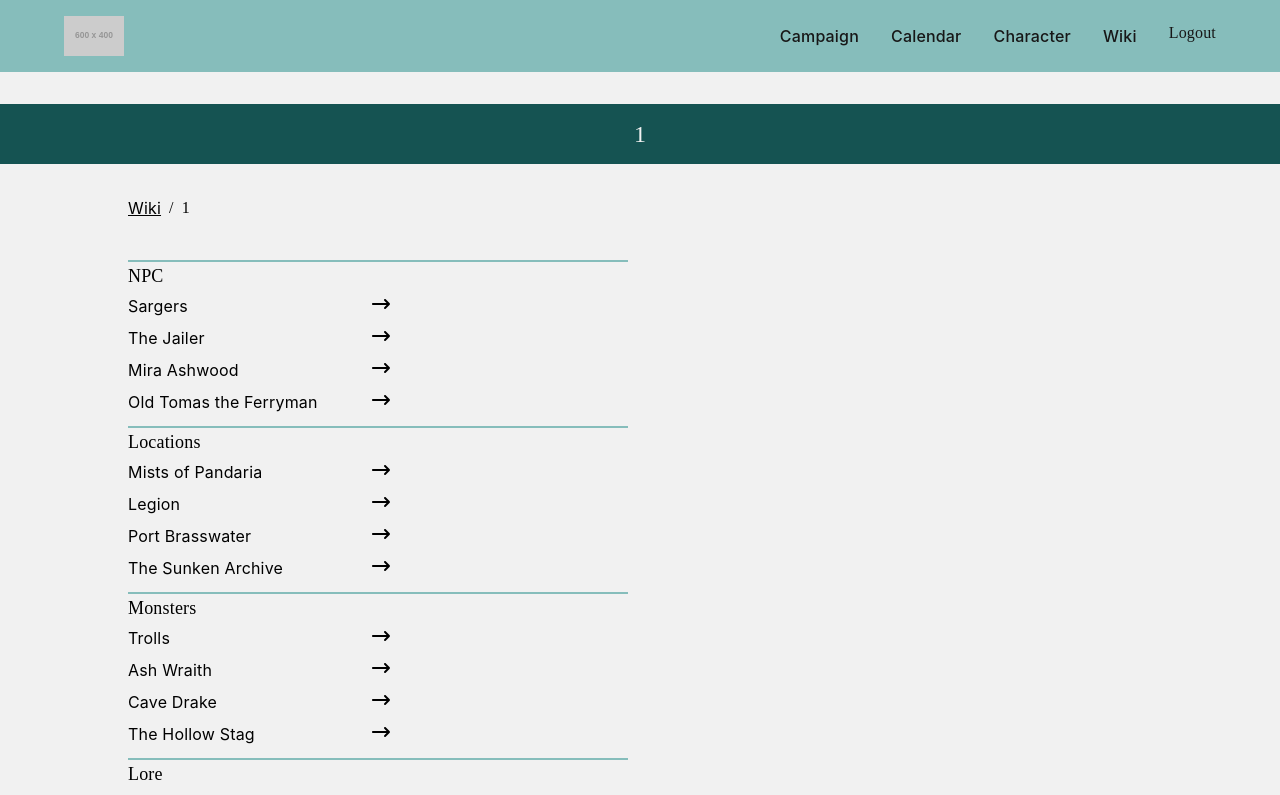
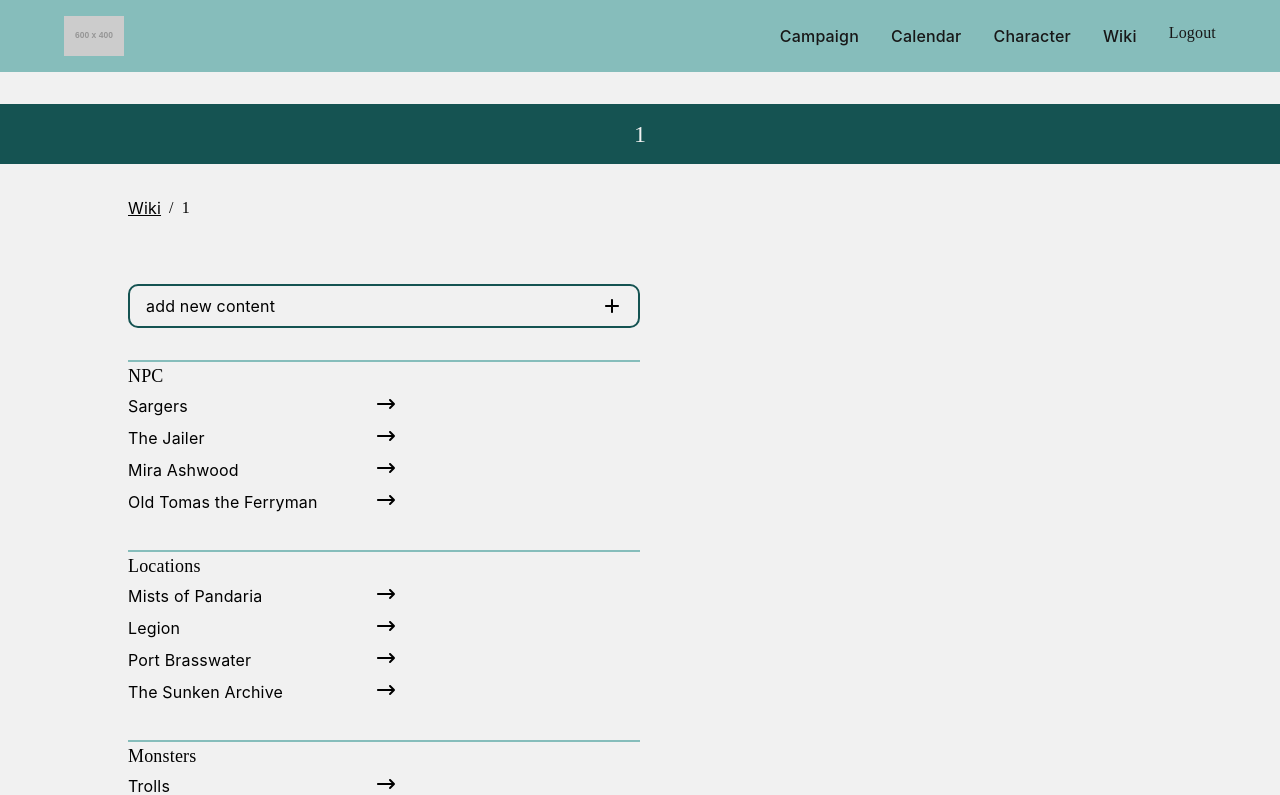
Before and after one commit to juleskj/dnd-react-flask, a React (Vite) app: page /wiki/1 in a window 1280 px wide. Shown: the top 795 px of the page. Built offline with nearby package versions, Linux system fonts and the light colour scheme; a web font is replaced by a local one.

Commit message:
small changes

```diff
--- a/src/components/AddButton.tsx
+++ b/src/components/AddButton.tsx
@@ -23,7 +23,7 @@ function AddButton({
 
   return (
     <button
-      className={`${css} hover-scale  border-2 ${colors[color]} cursor-pointer flex items-center justify-between py-2 px-4   rounded-[10px] w-full md:max-w-full lg:max-w-85`}
+      className={`${css} hover-scale  border-2 ${colors[color]} flex items-center justify-between py-2 px-4   rounded-[10px] w-full md:max-w-full lg:max-w-85`}
       {...props}
     >
       {btnText}
--- a/src/components/wiki/AddWikiBtn.tsx
+++ b/src/components/wiki/AddWikiBtn.tsx
@@ -63,6 +63,8 @@ function AddWikiBtn({
   return (
     <div ref={menuRef}>
       <AddButton
+        icon={icon}
+        color={color}
         btnText={btnText}
         onClick={() => setIsOpen(true)}
         aria-label="Open menu"
--- a/src/index.css
+++ b/src/index.css
@@ -142,7 +142,7 @@ header {
 }
 
 .hover-scale {
-  @apply active:scale-[0.98] hover:scale-[1.02] duration-100 ease-in;
+  @apply cursor-pointer active:scale-[0.98] hover:scale-[1.02] duration-100 ease-in;
 }
 
 #root {
--- a/src/pages/wikipedia/WikiWorld.jsx
+++ b/src/pages/wikipedia/WikiWorld.jsx
@@ -4,6 +4,7 @@ import WikiCategory from "../../components/wiki/WikiCategory";
 import Breadcrumb from "../../components/navigation/BreadCrumb";
 import fromSlug from "../../utils/FromSlug";
 import toSlug from "../../utils/ToSlug";
+import AddButton from "../../components/AddButton";
 
 function makeEntries(prefix, names) {
   return names.map((name, i) => ({
@@ -49,9 +50,10 @@ function WikiWorld() {
     <MainLayout
       headerTitle={fromSlug(worldSlug)}
       color="teal"
-      css="flex flex-col gap-2 *:max-w-125"
+      css="flex flex-col gap-8 lg:*:max-w-[40vw]"
     >
       <Breadcrumb></Breadcrumb>
+      <AddButton btnText="add new content" css=""></AddButton>
       <WikiCategory title="NPC" worldSlug={worldSlug} entries={NPCS} />
       <WikiCategory
         title="Locations"
```
